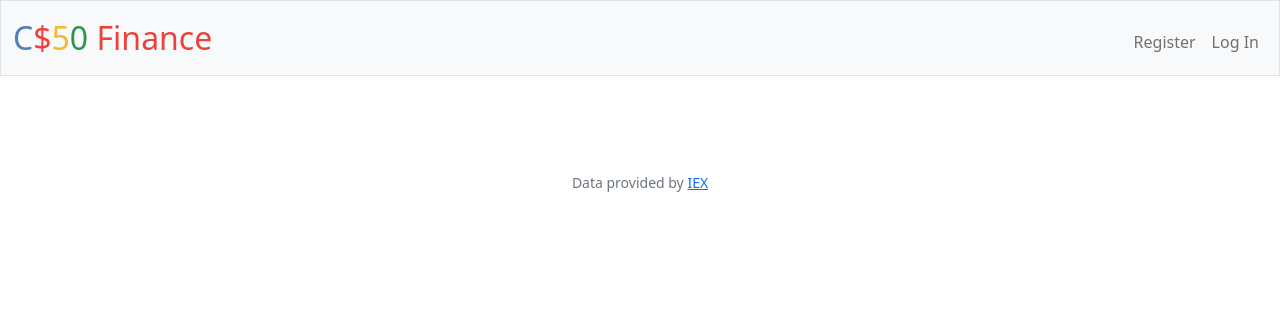
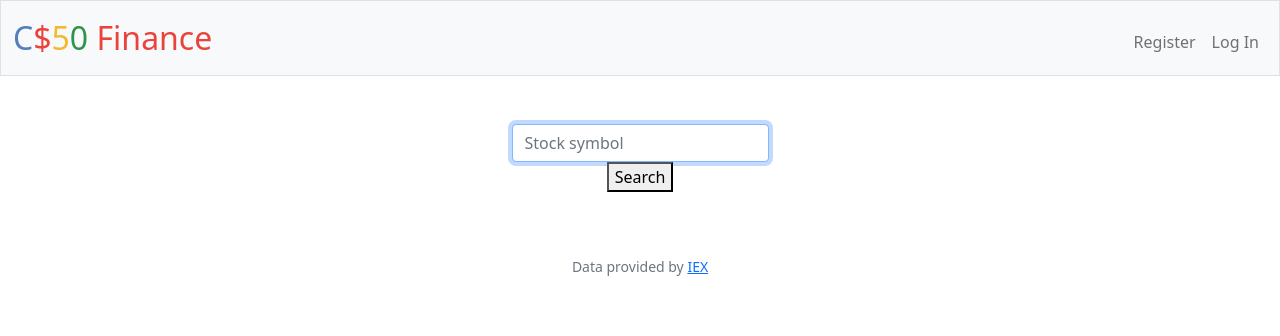
Before and after one commit to mson1509/cs50mson, a Flask app: template finance/templates/quote.html in a window 1280 px wide. Shown: the top 336 px of the page. Run offline with Flask 3, Linux system fonts and the light colour scheme; the template is opened without the code that fills it, so the values that code supplies are empty; some libraries are stand-ins or nearby versions.

Commit message:
Fri, Sep 29, 2023, 9:58 AM +07:00

```diff
--- a/finance/templates/quote.html
+++ b/finance/templates/quote.html
@@ -6,6 +6,9 @@
 
 {% block main %}
     <form action="/quote" method="post">
-
+        <div class="mb-3">
+            <input autocomplete="off" autofocus class="form-control mx-auto w-auto" id="quote" name="quote" placeholder="Stock symbol" type="text">
+            <button type="submit">Search</button>
+        </div>
     </form>
 {% endblock %}
```
